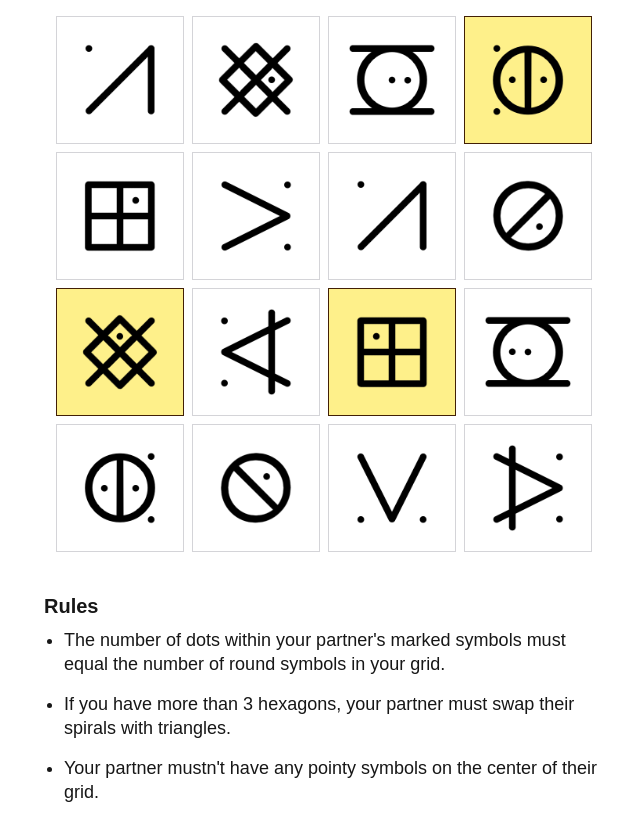
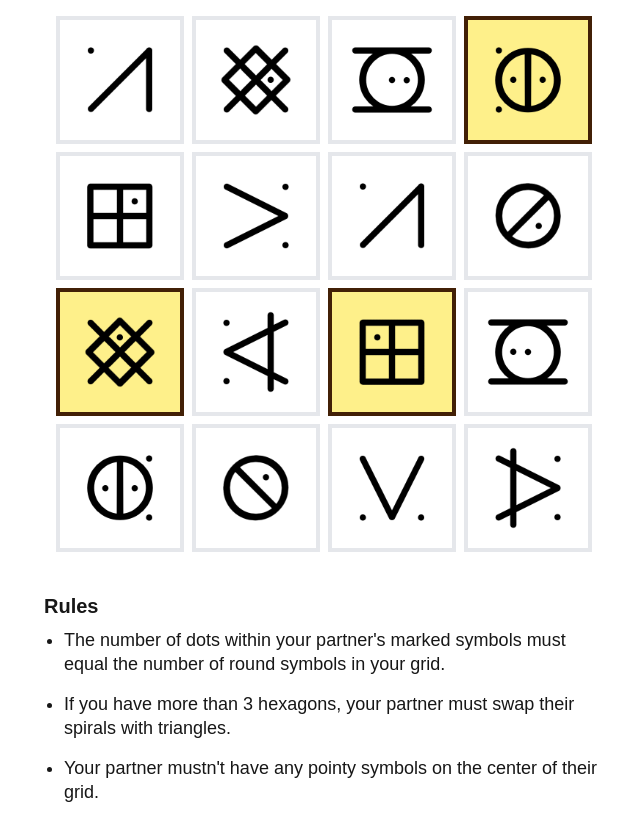
Before and after one commit to arthur-monteath/signal-decryption-experiment, a Next.js app: page /room/1 in a window 1280 px wide. Shown: the top 840 px of the page, without its empty margins (316-956 px from the left). Built offline with nearby package versions, Linux system fonts and the light colour scheme.

Commit message:
New visual for Grid

```diff
--- a/components/symbolCell.tsx
+++ b/components/symbolCell.tsx
@@ -58,8 +58,10 @@ const SymbolCell: React.FC<SymbolCellProps> = ({ index, data, onChange, onSwap }
       onKeyDown={handleKeyDown}
       onMouseEnter={handleMouseEnter}
       tabIndex={0}
-      className={`select-none border p-4 w-32 h-32 cursor-pointer flex items-center justify-center ${
-        data.marked ? "bg-yellow-200 border-yellow-950" : "border-zinc-300"
+      className={`select-none p-4 w-32 h-32 cursor-pointer flex items-center justify-center transition-all duration-200 ${
+        data.marked
+          ? "bg-yellow-200 border-4 border-yellow-950"
+          : "border-4  hover:border-blue-500"
       }`}
     >
       {data.symbol ? (
--- a/data/rulebooks.ts
+++ b/data/rulebooks.ts
@@ -13,7 +13,8 @@ export interface Rulebook {
     playerB: [
       "The number of dots within the marked symbols of both players must be equal.",
       "If you and your partner have equal symbols on equal positions, their rotations must be equal.",
-      "No straight line in your partner's grid may have 10 or more dots."
+      "You and your partner mustn't mark symbols on the same positions.",
+      "No straight line in neither grids may have 10 or more dots."
     ]
   };
 
```
